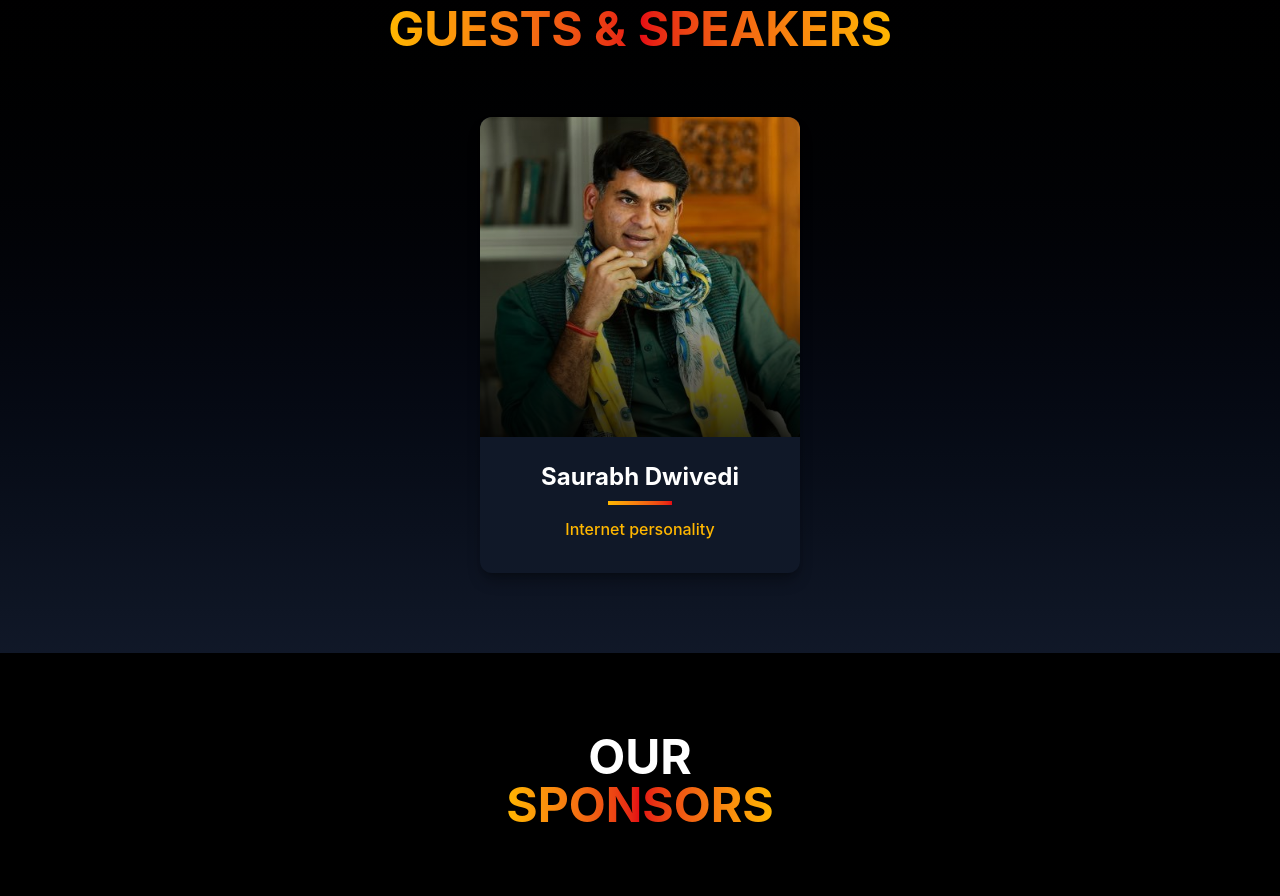
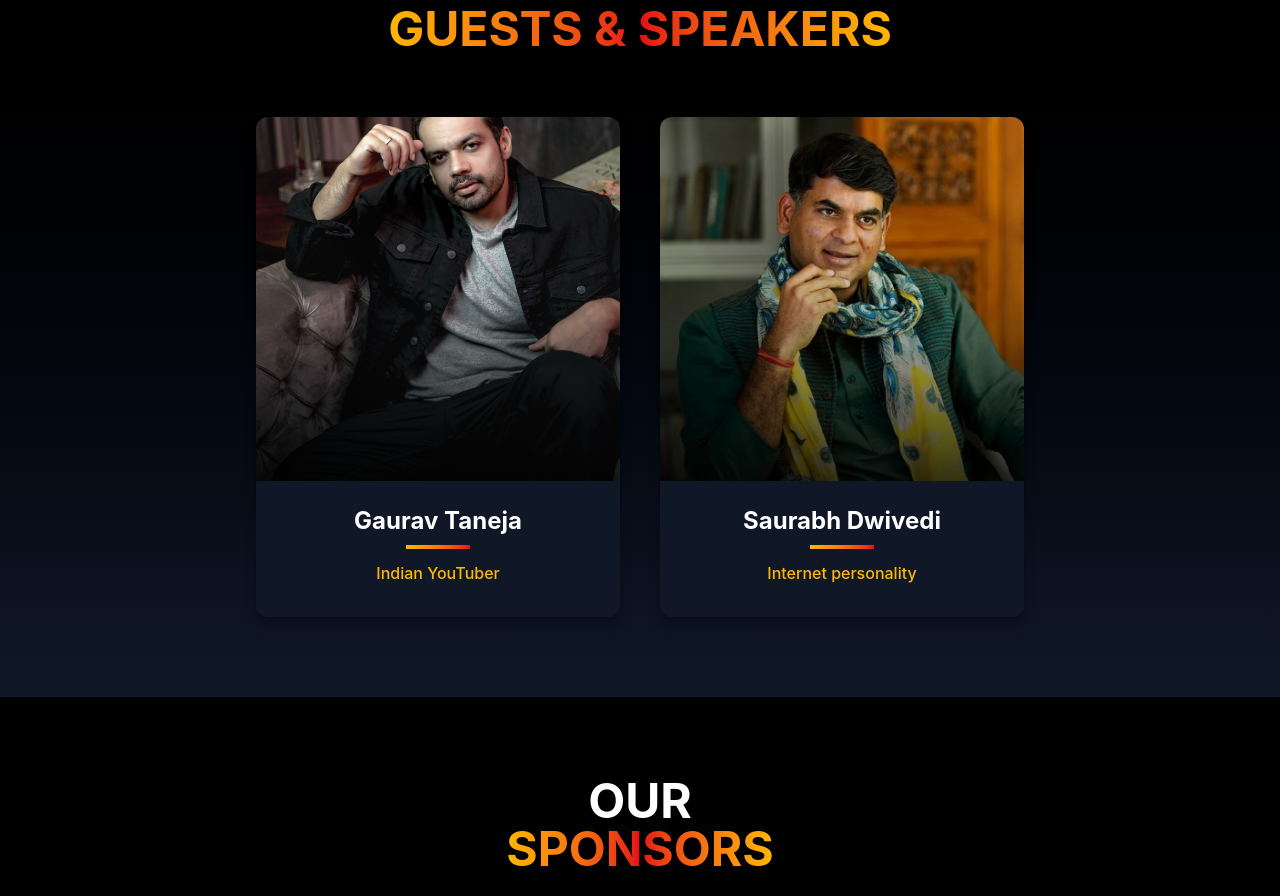
Before and after one commit to Yuvraj-cyborg/OTV-vote, a React (Vite) app in the folder frontend/: page / in a window 1280 px wide. Shown: the part 2459-3355 px from the top of the page. Built offline with nearby package versions, Linux system fonts and the light colour scheme; no server answers.

Commit message:
new-package

```diff
--- a/frontend/src/guests.js
+++ b/frontend/src/guests.js
@@ -2,7 +2,7 @@
 import adah from "./assets/Adah.png";
 import Ranvijay from "./assets/Rannvijay.png";
 import Saurabh from "./assets/Saurabh.jpg";
-
+import Gaurav from "./assets/gaurav.jpg";
 
 
 const guests = [
@@ -12,12 +12,12 @@ const guests = [
   //   designation: "Indian actress",
   //   image: adah
   // },
-  // {
-  //   id: 2,
-  //   name: "Rannvijay Singha",
-  //   designation: "Indian film actor and television host",
-  //   image: Ranvijay
-  // },
+  {
+    id: 2,
+    name: "Gaurav Taneja",
+    designation: "Indian YouTuber",
+    image: Gaurav
+  },
   {
     id: 3,
     name: "Saurabh Dwivedi",
--- a/frontend/src/pages/Landing.jsx
+++ b/frontend/src/pages/Landing.jsx
@@ -204,17 +204,17 @@ export default function Landing() {
           </h2>
 
           <div className="flex justify-center">
-            <div className={`grid ${guests.length === 1 ? 'grid-cols-1 max-w-md' : 'grid-cols-1 md:grid-cols-2 lg:grid-cols-3 max-w-5xl'} gap-10`}>
+            <div className={`grid ${guests.length === 1 ? 'grid-cols-1 max-w-md' : guests.length === 2 ? 'grid-cols-1 md:grid-cols-2 max-w-3xl' : 'grid-cols-1 md:grid-cols-2 lg:grid-cols-3 gap-x-8'} gap-10 w-full justify-items-center`}>
               {guests.map((guest) => (
                 <div
                   key={guest.id}
-                  className="bg-gray-900 rounded-xl overflow-hidden group shadow-lg shadow-black/30 transform transition-transform hover:scale-105 duration-300 flex flex-col items-center mx-auto"
+                  className="bg-gray-900 rounded-xl overflow-hidden group shadow-lg shadow-black/30 transform transition-transform hover:scale-105 duration-300 flex flex-col items-center w-full max-w-sm"
                 >
-                  <div className="relative w-80 h-80 overflow-hidden">
+                  <div className="relative w-full aspect-square overflow-hidden">
                     <img
                       src={guest.image}
                       alt={guest.name}
-                      className="w-full h-full object-contain object-center"
+                      className="w-full h-full object-cover object-center"
                     />
                     <div className="absolute inset-0 bg-gradient-to-t from-black/80 via-black/20 to-transparent"></div>
                   </div>
```
Also changed, not shown: frontend/src/assets/gaurav.jpg (added).
